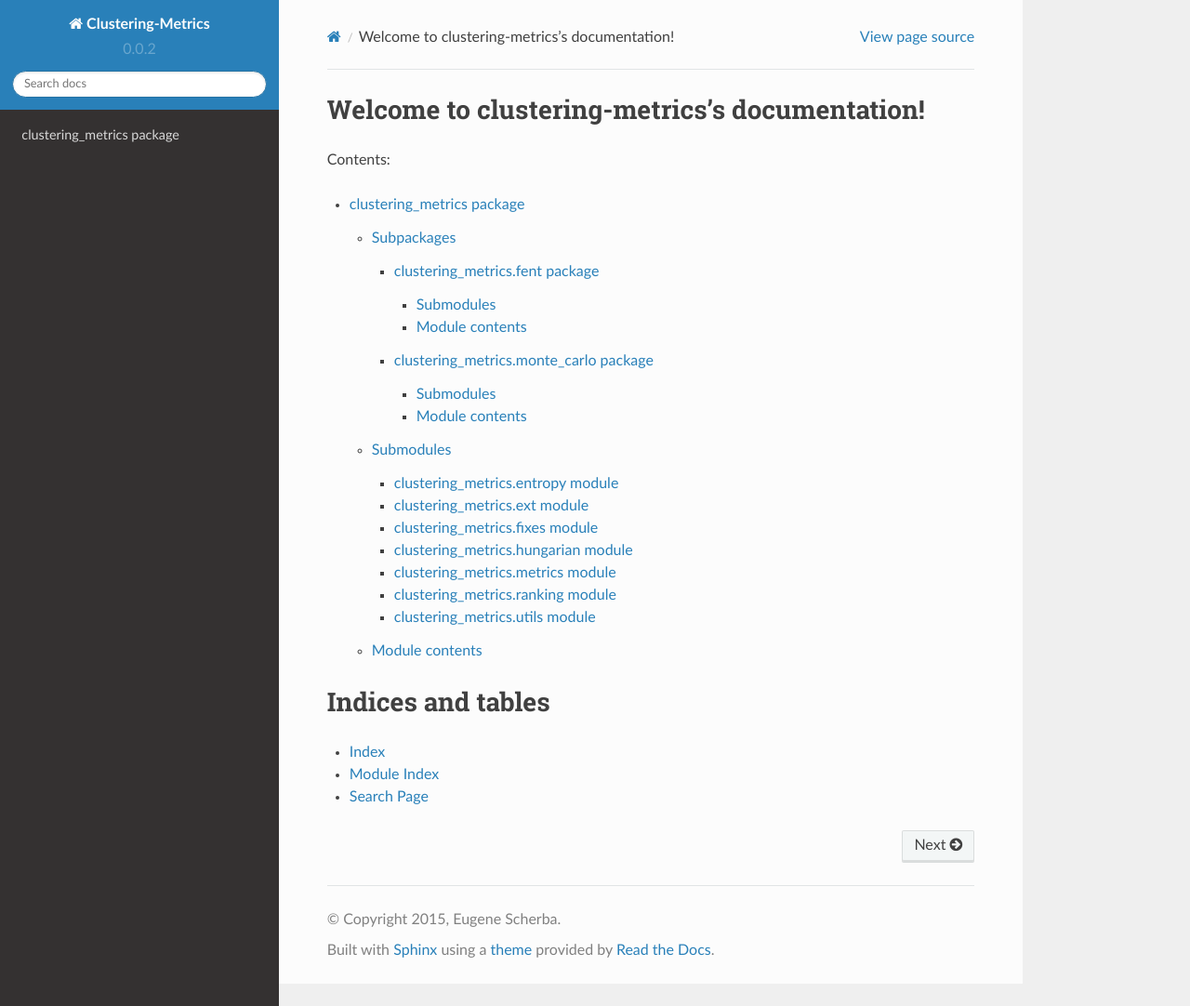
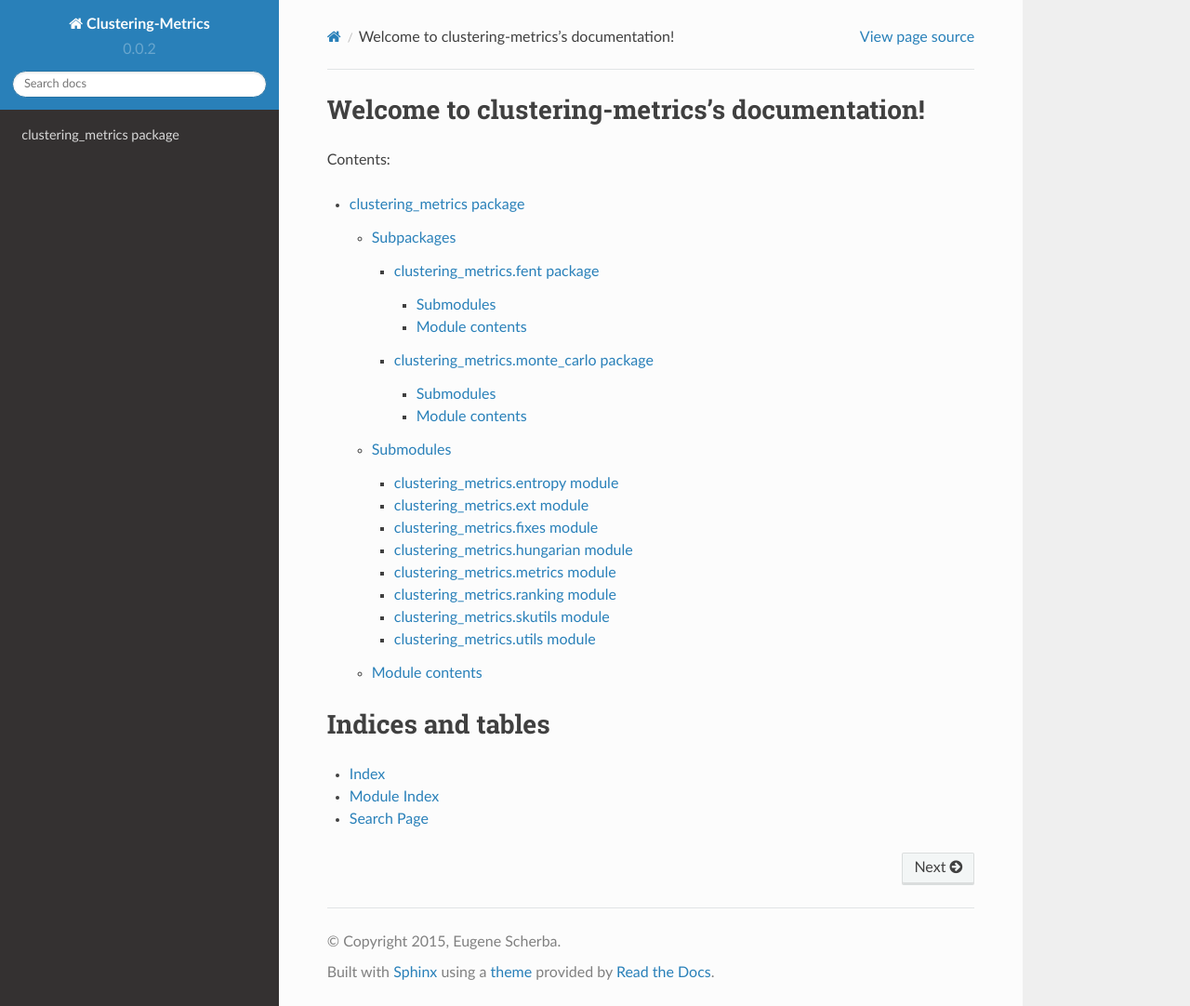
Before and after one commit to escherba/clustering-metrics, a Sphinx documentation site: the page built from docs/index.rst, in a window 1280 px wide and 1082 px high. Shown: the whole window at 93% size. Built offline with Sphinx 7.4.7 and the Read the Docs theme 2.0.0, drawn with Linux system fonts in a browser that asks for light colours.

Commit message:
add doc sources

```diff
--- a/docs/clustering_metrics.rst
+++ b/docs/clustering_metrics.rst
@@ -20,6 +20,7 @@ Submodules
    clustering_metrics.hungarian
    clustering_metrics.metrics
    clustering_metrics.ranking
+   clustering_metrics.skutils
    clustering_metrics.utils
 
 Module contents
--- /dev/null
+++ b/docs/clustering_metrics.skutils.rst
@@ -0,0 +1,7 @@
+clustering_metrics.skutils module
+=================================
+
+.. automodule:: clustering_metrics.skutils
+    :members:
+    :undoc-members:
+    :show-inheritance:
```
